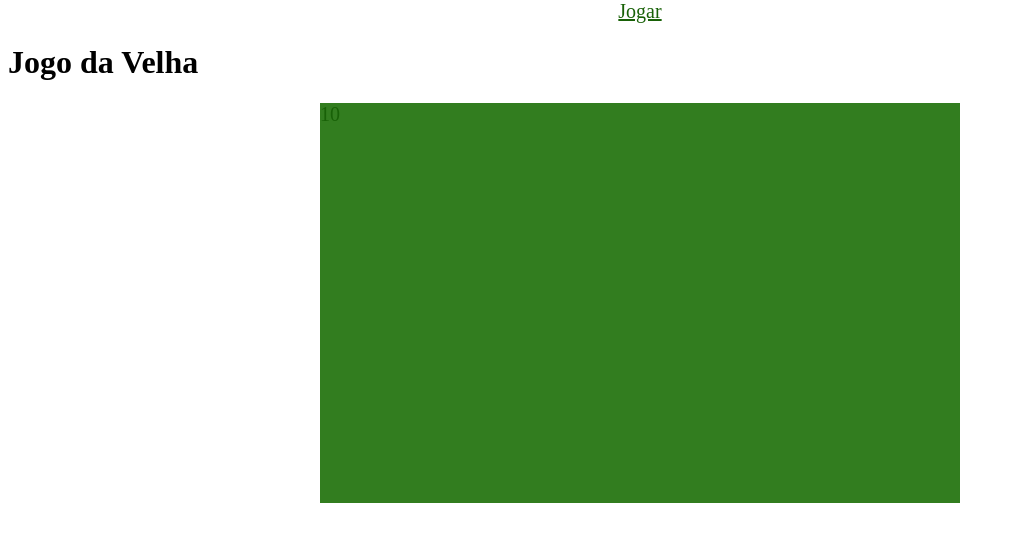
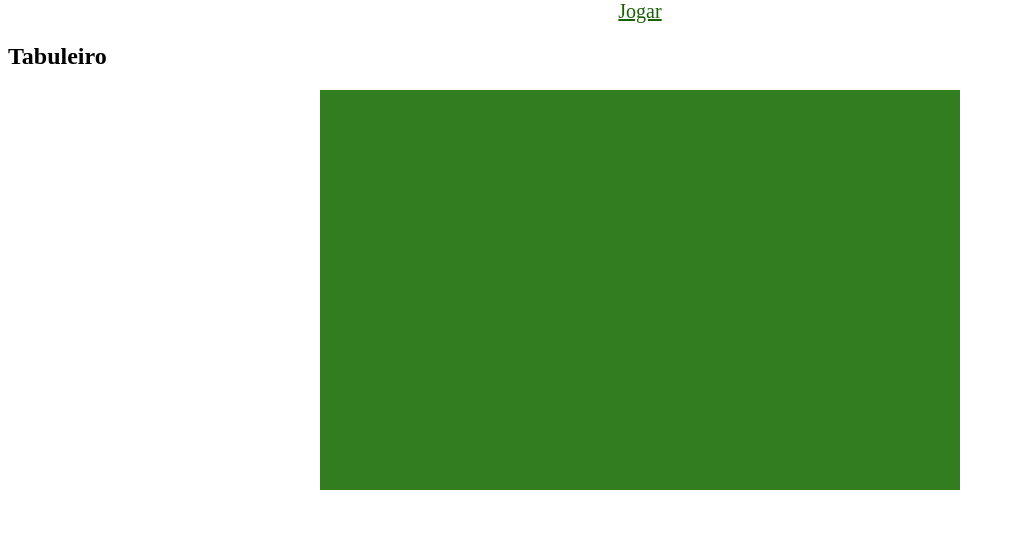
Before and after one commit to EduardoPoc/Snake_game_flask, a Flask app: template templates/index.html in a window 1280 px wide. Shown: the part 139-681 px from the top of the page, without its empty margins (0-1015 px from the left). Run offline with Flask 3, Linux system fonts and the light colour scheme; the template is opened without the code that fills it: most values are stand-ins (such as "Sample title", 1, 10 or a date in 2020).

Commit message:
Corrige renderização do tabuleiro

```diff
--- a/templates/index.html
+++ b/templates/index.html
@@ -1,16 +1,10 @@
 {% extends "base.html" %}
 
 {% block conteudo %}
-<h1>Jogo da Velha</h1>
-
-<div class="area">
+<h2>Tabuleiro</h2>
+<div class="area" role="grid" aria-label="Tabuleiro do Snake">
     {% for valor in area %}
-        <a class="celula {{ valor }}">
-            {{ valor }}
-        </a>
+        <div class="celula" role="gridcell" aria-label="Posição {{ valor + 1 }}"></div>
     {% endfor %}
-
 </div>
-
-
 {% endblock %}
```
